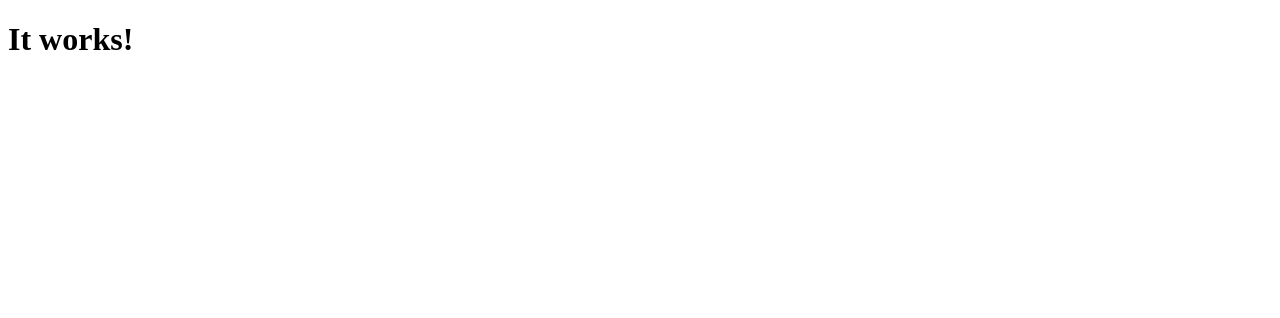
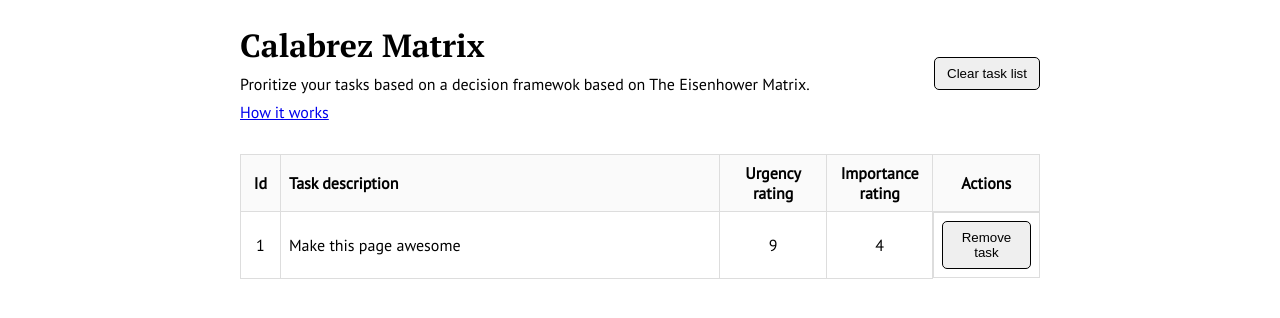
Before and after one commit to kaiquebuilds/calabrez-matrix, a React (Vite) app: page / in a window 1280 px wide. Shown: the top 318 px of the page. Built offline with nearby package versions, Linux system fonts and the light colour scheme.

Commit message:
Create basic homepage style

```diff
--- a/src/App.jsx
+++ b/src/App.jsx
@@ -1,3 +1,7 @@
-const App = () => <h1>It works!</h1>
+import HomePage from './pages/HomePage'
+
+const App = () => {
+  return <HomePage />
+}
 
 export default App
--- /dev/null
+++ b/src/components/PageHeader.jsx
@@ -0,0 +1,20 @@
+const PageHeader = ({
+  title,
+  description,
+  moreInfoLabel,
+  moreInfoURL,
+  children,
+}) => {
+  return (
+    <header className="page_header">
+      <div className="info">
+        <h1>{title}</h1>
+        <p>{description}</p>
+        <a href={moreInfoURL}>{moreInfoLabel}</a>
+      </div>
+      <div className="actions">{children}</div>
+    </header>
+  )
+}
+
+export default PageHeader
--- /dev/null
+++ b/src/main.css
@@ -0,0 +1,89 @@
+@import url('https://fonts.googleapis.com/css2?family=PT+Sans&family=PT+Serif:wght@700&display=swap');
+
+* {
+  margin: 0;
+  padding: 0;
+  box-sizing: border-box;
+}
+
+body {
+  font-family: 'PT Sans', sans-serif;
+  font-size: 16px;
+  padding: 1.5rem 15rem;
+}
+
+h1,
+h2,
+h3,
+h4,
+h5,
+h6 {
+  font-family: 'PT Serif', sans-serif;
+}
+
+button {
+  padding: 0.5rem 0.75rem;
+  border-radius: 5px;
+  border: 1px solid black;
+}
+
+button:hover {
+  cursor: pointer;
+}
+
+.page_header {
+  display: flex;
+  align-items: center;
+  justify-content: space-between;
+  margin-bottom: 2rem;
+}
+
+.page_header .info {
+  display: flex;
+  flex-direction: column;
+  gap: 0.5rem;
+}
+
+.page_header .actions {
+  display: flex;
+  flex-direction: column;
+  gap: 0.5rem;
+}
+
+main {
+  width: 100%;
+}
+
+main table {
+  width: 100%;
+  border-collapse: collapse;
+  table-layout: fixed;
+  border-radius: 1rem;
+}
+
+thead {
+  background-color: #fafafa;
+}
+
+th,
+td {
+  padding: 0.5rem;
+  border: 1px solid #ddd;
+  text-align: center;
+}
+
+th.id {
+  width: 5%;
+}
+
+.description {
+  text-align: left;
+}
+th.description {
+  width: 55%;
+}
+
+td.actions {
+  display: flex;
+  justify-content: center;
+}
--- a/src/main.jsx
+++ b/src/main.jsx
@@ -1,5 +1,7 @@
 import ReactDOM from 'react-dom'
 import React from 'react'
+
+import './main.css'
 
 import App from './App'
 
--- /dev/null
+++ b/src/pages/HomePage.jsx
@@ -0,0 +1,54 @@
+import PageHeader from '../components/PageHeader'
+
+const HomePage = () => {
+  return (
+    <>
+      <PageHeader
+        title="Calabrez Matrix"
+        description="Proritize your tasks based on a decision framewok based on The Eisenhower Matrix."
+        moreInfoLabel="How it works"
+        moreInfoURL="#"
+      >
+        <button>Clear task list</button>
+      </PageHeader>
+
+      <main>
+        <table>
+          <caption hidden>Your task list</caption>
+          <thead>
+            <tr>
+              <th className="id" scope="col">
+                Id
+              </th>
+              <th className="description" scope="col">
+                Task description
+              </th>
+              <th className="urgency" scope="col">
+                Urgency rating
+              </th>
+              <th className="importance" scope="col">
+                Importance rating
+              </th>
+              <th className="actions" scope="col">
+                Actions
+              </th>
+            </tr>
+          </thead>
+          <tbody>
+            <tr>
+              <td className="id">1</td>
+              <td className="description">Make this page awesome</td>
+              <td className="urgency">9</td>
+              <td className="importance">4</td>
+              <td className="actions">
+                <button>Remove task</button>
+              </td>
+            </tr>
+          </tbody>
+        </table>
+      </main>
+    </>
+  )
+}
+
+export default HomePage
```
Also changed, not shown: .eslintrc.js.
